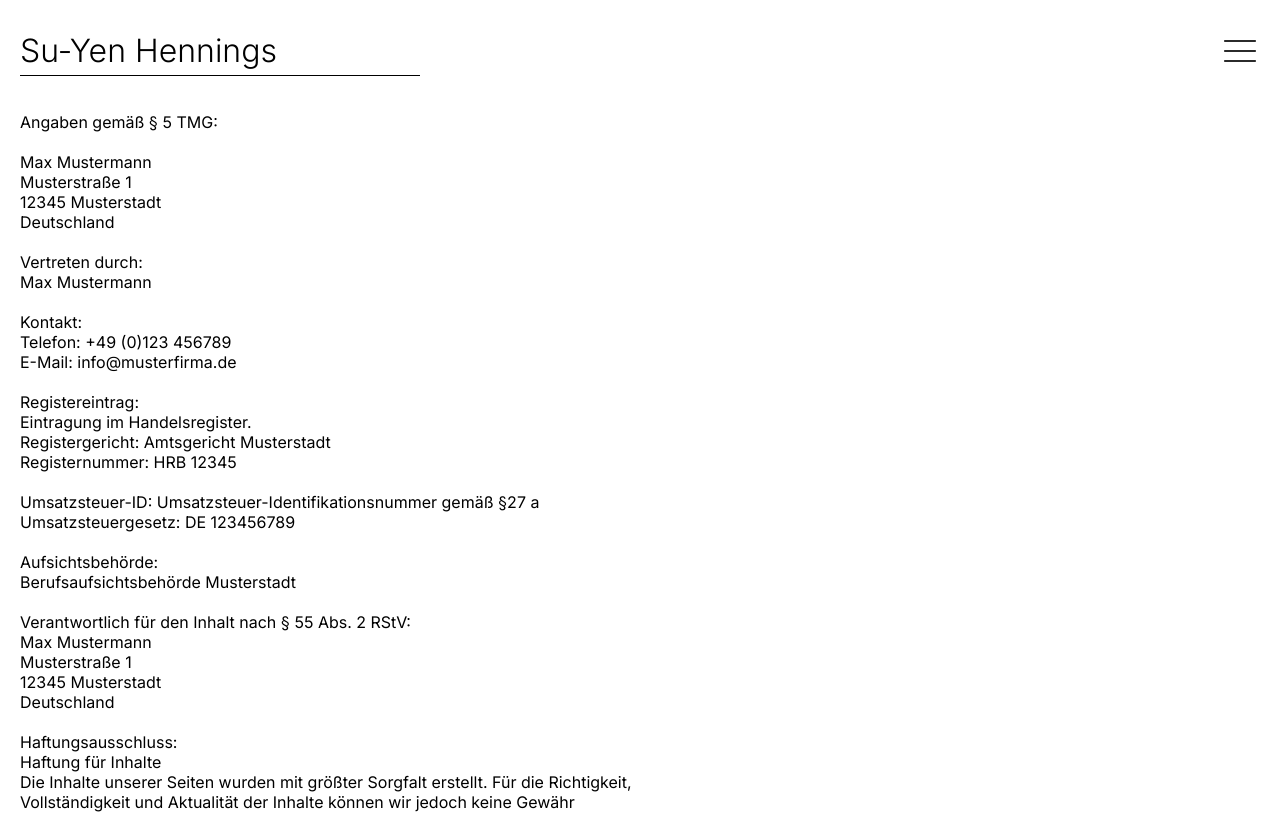
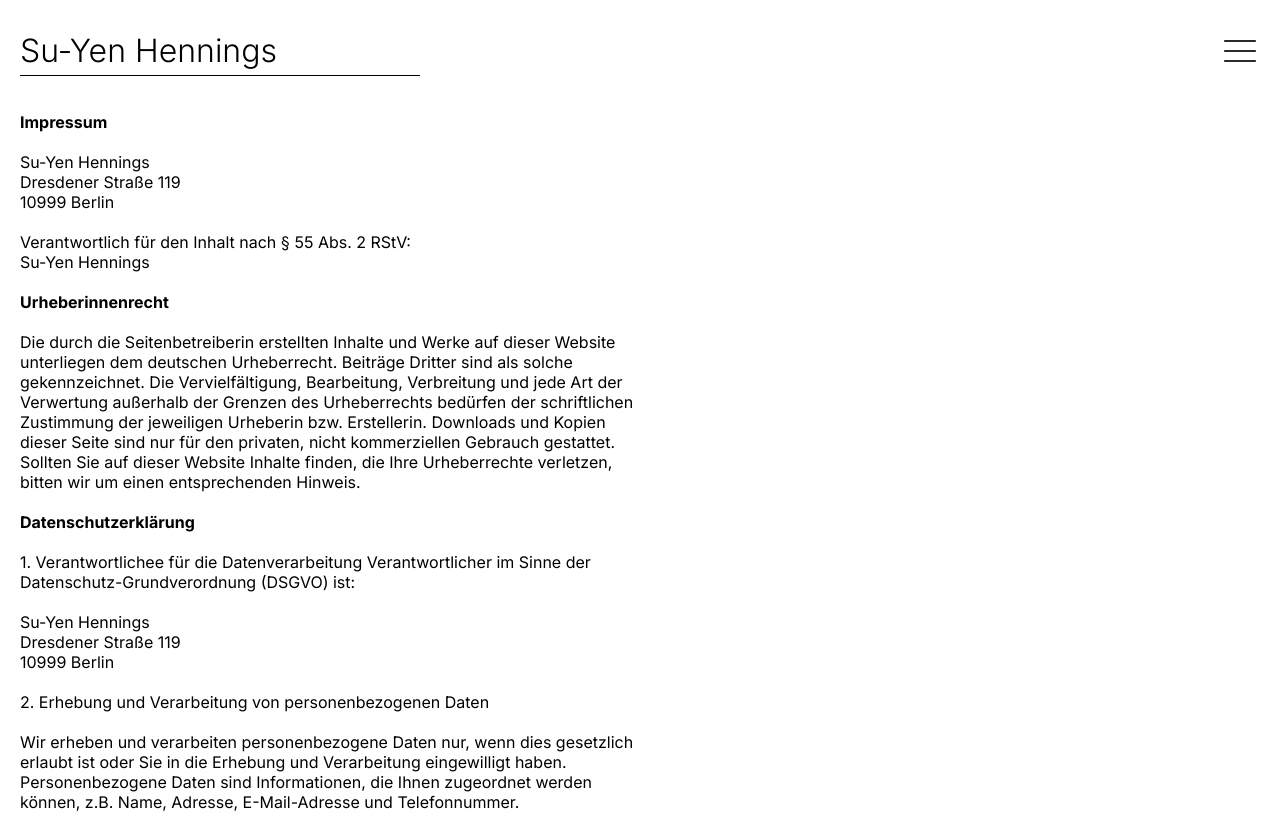
Before and after one commit to ragnamarie/su-yen-website, a Next.js app: page /imprint in a window 1280 px wide. Shown: the top 814 px of the page. Built offline with nearby package versions, Linux system fonts and the light colour scheme.

Commit message:
impressum ready

```diff
--- a/pages/imprint.js
+++ b/pages/imprint.js
@@ -16,30 +16,84 @@ export default function ImprintPage() {
   return (
     <>
       <StyledImprintText>
-        Angaben gemäß § 5 TMG: <br></br>
-        <br></br>Max Mustermann<br></br>Musterstraße 1<br></br>12345 Musterstadt
-        <br></br>Deutschland<br></br>
-        <br></br>
-        Vertreten durch:<br></br>Max Mustermann<br></br>
-        <br></br>Kontakt:<br></br>Telefon: +49 (0)123 456789<br></br>E-Mail:
-        info@musterfirma.de<br></br>
-        <br></br>Registereintrag:<br></br>Eintragung im Handelsregister.
-        <br></br>
-        Registergericht: Amtsgericht Musterstadt<br></br>Registernummer: HRB
-        12345<br></br>
-        <br></br>
-        Umsatzsteuer-ID: Umsatzsteuer-Identifikationsnummer gemäß §27 a<br></br>
-        Umsatzsteuergesetz: DE 123456789<br></br>
-        <br></br>Aufsichtsbehörde:<br></br>Berufsaufsichtsbehörde Musterstadt
+        <b>Impressum</b>
         <br></br>
         <br></br>
-        Verantwortlich für den Inhalt nach § 55 Abs. 2 RStV:<br></br>Max
-        Mustermann<br></br>Musterstraße 1<br></br>12345 Musterstadt<br></br>
-        Deutschland<br></br>
-        <br></br>Haftungsausschluss:<br></br>Haftung für Inhalte<br></br>Die
-        Inhalte unserer Seiten wurden mit größter Sorgfalt erstellt. Für die
-        Richtigkeit, Vollständigkeit und Aktualität der Inhalte können wir
-        jedoch keine Gewähr übernehmen.
+        Su-Yen Hennings<br></br> Dresdener Straße 119<br></br> 10999 Berlin
+        <br></br>
+        <br></br>Verantwortlich für den Inhalt nach § 55 Abs. 2 RStV:<br></br>
+        Su-Yen Hennings<br></br>
+        <br></br>
+        <b>Urheberinnenrecht</b>
+        <br></br>
+        <br></br>Die durch die Seitenbetreiberin erstellten Inhalte und Werke
+        auf dieser Website unterliegen dem deutschen Urheberrecht. Beiträge
+        Dritter sind als solche gekennzeichnet. Die Vervielfältigung,
+        Bearbeitung, Verbreitung und jede Art der Verwertung außerhalb der
+        Grenzen des Urheberrechts bedürfen der schriftlichen Zustimmung der
+        jeweiligen Urheberin bzw. Erstellerin. Downloads und Kopien dieser Seite
+        sind nur für den privaten, nicht kommerziellen Gebrauch gestattet.
+        Sollten Sie auf dieser Website Inhalte finden, die Ihre Urheberrechte
+        verletzen, bitten wir um einen entsprechenden Hinweis.
+        <br></br>
+        <br></br>
+        <b>Datenschutzerklärung</b>
+        <br></br>
+        <br></br>1. Verantwortlichee für die Datenverarbeitung Verantwortlicher
+        im Sinne der Datenschutz-Grundverordnung (DSGVO) ist: <br></br>
+        <br></br>
+        Su-Yen Hennings<br></br> Dresdener Straße 119<br></br> 10999 Berlin
+        <br></br>
+        <br></br>2. Erhebung und Verarbeitung von personenbezogenen Daten{" "}
+        <br></br>
+        <br></br>Wir erheben und verarbeiten personenbezogene Daten nur, wenn
+        dies gesetzlich erlaubt ist oder Sie in die Erhebung und Verarbeitung
+        eingewilligt haben. Personenbezogene Daten sind Informationen, die Ihnen
+        zugeordnet werden können, z.B. Name, Adresse, E-Mail-Adresse und
+        Telefonnummer. <br></br>
+        <br></br>3. Zwecke der Datenverarbeitung <br></br>
+        <br></br>Wir verarbeiten Ihre personenbezogenen Daten zu folgenden
+        Zwecken: Zur Beantwortung von Kontaktanfragen. Zur Erfüllung von
+        Verträgen, die mit Ihnen geschlossen werden. <br></br>
+        <br></br>4. Datenweitergabe an Dritte<br></br>
+        <br></br> Ihre personenbezogenen Daten werden nicht an Dritte
+        weitergegeben, es sei denn, dies ist zur Erfüllung eines Vertrages
+        erforderlich oder gesetzlich vorgeschrieben.<br></br>
+        <br></br> 5. Speicherdauer<br></br>
+        <br></br> Wir speichern Ihre personenbezogenen Daten nur so lange, wie
+        dies für die Erfüllung der jeweiligen Zwecke erforderlich ist oder wie
+        es gesetzliche Aufbewahrungsfristen vorsehen.<br></br>
+        <br></br> 6. Ihre Rechte Sie haben folgende Rechte bezüglich Ihrer
+        personenbezogenen Daten: <br></br>
+        <br></br>Recht auf Auskunft: Sie können von uns Auskunft darüber
+        verlangen, welche Daten wir über Sie gespeichert haben. <br></br>
+        <br></br>Recht auf Berichtigung: Sie können die Berichtigung falscher
+        oder unvollständiger Daten verlangen. <br></br>
+        <br></br>Recht auf Löschung: Unter bestimmten Umständen können Sie die
+        Löschung Ihrer personenbezogenen Daten verlangen. <br></br>
+        <br></br>Recht auf Einschränkung der Verarbeitung: Sie können unter
+        bestimmten Umständen die Einschränkung der Verarbeitung Ihrer Daten
+        verlangen. <br></br>
+        <br></br>Recht auf Datenübertragbarkeit: Sie können die Übertragung
+        Ihrer Daten an einen anderen Verantwortlichen verlangen. <br></br>
+        <br></br>Recht auf Widerspruch: Sie können der Verarbeitung Ihrer Daten
+        unter bestimmten Umständen widersprechen. <br></br>
+        <br></br>Zur Ausübung dieser Rechte können Sie uns über die oben
+        angegebenen Kontaktdaten erreichen. <br></br>
+        <br></br>7. Datensicherheit <br></br>
+        <br></br>Wir treffen angemessene technische und organisatorische
+        Maßnahmen, um Ihre personenbezogenen Daten vor Verlust, Zerstörung,
+        Manipulation und unbefugtem Zugriff zu schützen. <br></br>
+        <br></br>8. Cookies <br></br>
+        <br></br>Auf unserer Website verwenden wir keine Cookies oder andere
+        Tracking-Technologien. Sollten wir in Zukunft Cookies einsetzen, werden
+        wir Sie darüber informieren und gegebenenfalls um Ihre Zustimmung
+        bitten. <br></br>
+        <br></br>9. Änderungen der Datenschutzerklärung<br></br>
+        <br></br>Wir behalten uns vor, diese Datenschutzerklärung bei Bedarf zu
+        ändern, um sie an geänderte rechtliche Rahmenbedingungen oder Änderungen
+        unserer Datenverarbeitung anzupassen. Die aktuelle Datenschutzerklärung
+        finden Sie immer auf unserer Website. <br></br>
       </StyledImprintText>
     </>
   );
```
